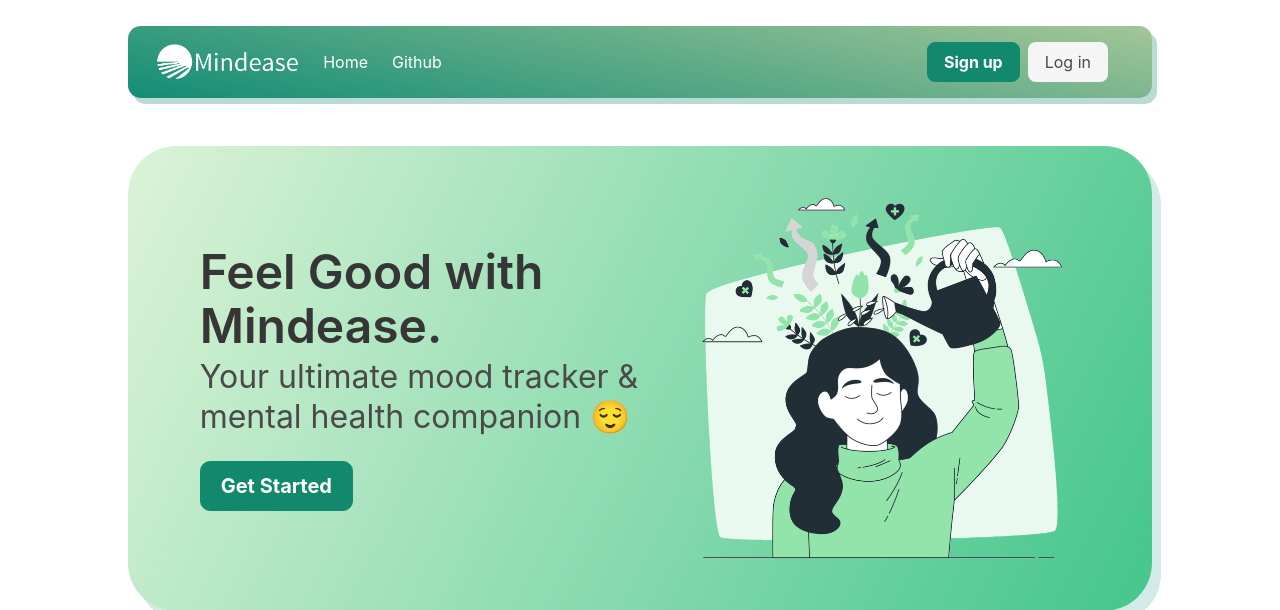
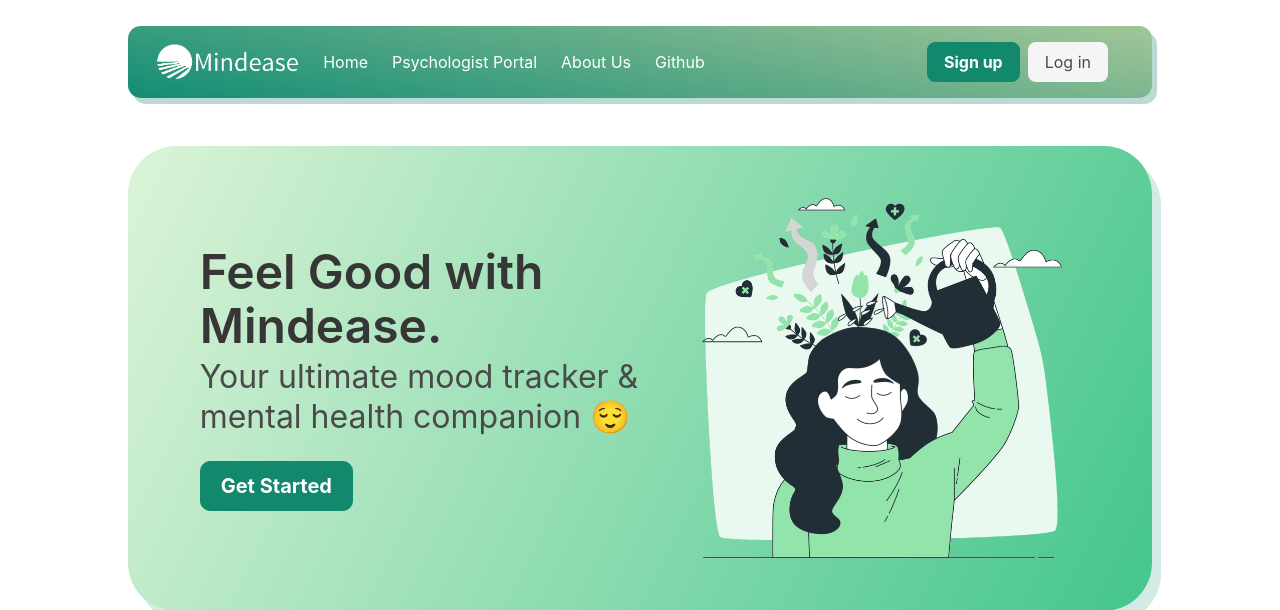
Before and after one commit to alcompilor/mindease, a Flask app: page / in a window 1280 px wide. Shown: the top 610 px of the page. Run offline with Flask 2, Linux system fonts and the light colour scheme; parts of the project's set-up code (start-up, migrations or seed data) failed here and were passed over; some libraries are stand-ins or nearby versions.

Commit message:
Frontend (#134)
* static + templates first commit

* updated static + templates

* updated register ui

* updated static + templates

* updated static + templates

* updated static + templates

* updated static + templates

* updated register

* updated register

* updated register

* first release static + templates

* updated register.html

* fixed messages in register.html

* fixed datepicker interval

* added login.html

* unified register and login css + added login DOM

* changed login pic + made login btn load faster

* UI changes to match logged in/logged out status

* renamed 'dashboard' to 'my space'

* added checkup + updated space

* updated my space + checkup

* added meditation timer + updated myspace and its css

* myspace section is finalized

* some css tweaks to myspace section

* fixed metrics.js

* restructured my space templating

* added journals

* added checkup form + journal form

* added favicon + edited space menu to temp hide account link

* added stronger pass validation for registeration + edited myspace css

* fixed css syntax error

* added error messages for journal + checkup

* added journals to frontend

* tweaked journals search

* supported display of doctor key

* css tweaks to space container

* tweaked emojis and journal search

* added 404 img

* fixed buttons css issue

* cleaned js code + tweaked comments

* tweaked assertion to fetch it from backend in order to avoid cors issues

* fixed form action + post req to doctorform

* doctor portal now displays error msgs

* fixed key whitespaces issue when copying

* updated doctorkey parsing

* adjusted checkups content

* added links to navbar + tweaked hover css for nav elements

---------

Co-authored-by: Ahmed Abbasi <ahmed-abbasi@outlook.com>

```diff
--- a/static/css/main.css
+++ b/static/css/main.css
@@ -130,6 +130,13 @@
 .navbar-start > a:hover,
 .navbar-start > div > a:hover {
   border-radius: 0.5em;
+}
+
+.nav-hover:hover {
+  background: #b7dfc2 !important;
+  color: #027060 !important;
+  transition-duration: 0.1s;
+  border-radius: 0.7em !important;
 }
 
 .custom-green-btn {
--- a/templates/navbar.html
+++ b/templates/navbar.html
@@ -26,10 +26,13 @@
 
   <div id="navbarBasicExample" class="navbar-menu">
     <div class="navbar-start">
-      <a class="navbar-item" href="."> Home </a>
-
+      <a class="navbar-item nav-hover" href="/"> Home </a>
+      <a class="navbar-item nav-hover" href="/analysis">
+        Psychologist Portal
+      </a>
+      <a class="navbar-item nav-hover" href="/aboutus"> About Us </a>
       <a
-        class="navbar-item"
+        class="navbar-item nav-hover"
         href="https://github.com/bigcbull/mindease"
         target="_blank"
       >
```
